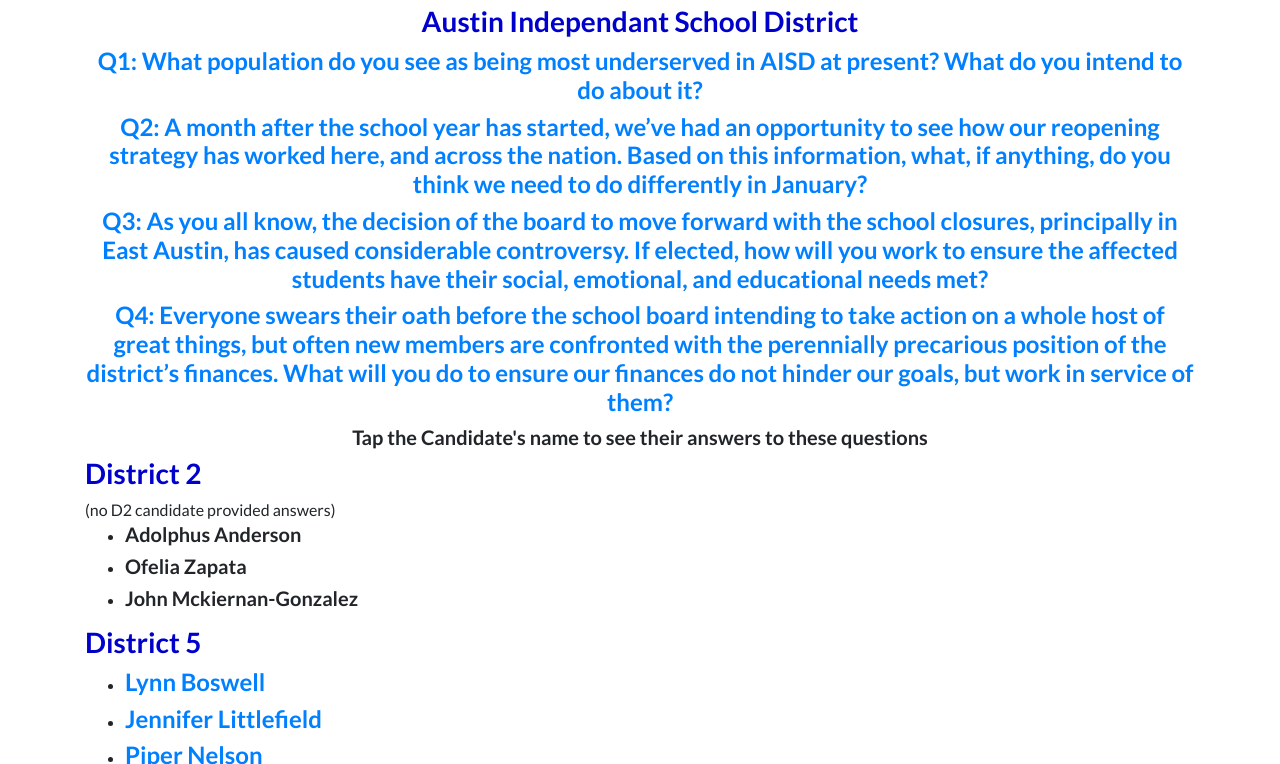
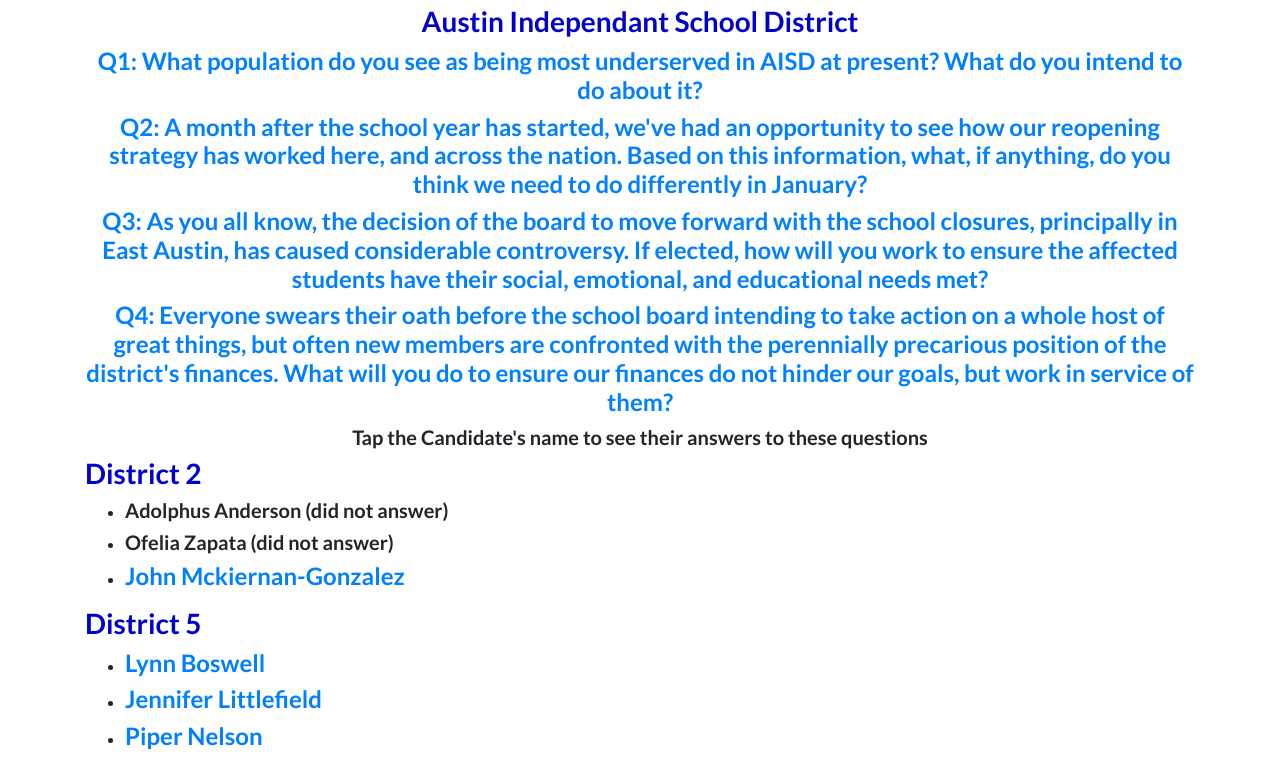
Before and after one commit to BrandonB1/UDemsEndorsement, a website: page index.html in a window 1280 px wide. Shown: the part 65-829 px from the top of the page. Drawn offline with Linux system fonts and the light colour scheme.

Commit message:
Added pdfs
to links

```diff
--- a/index.html
+++ b/index.html
@@ -32,16 +32,16 @@
       <h2>UDems September 23 Endorsement Forum Questionaire</h2>
       <h3>Austin Independant School District</h3>
       <h4>Q1: What population do you see as being most underserved in AISD at present? What do you intend to do about it?</h4>
-      <h4>Q2: A month after the school year has started, we’ve had an opportunity to see how our reopening strategy has worked here, and across the nation. Based on this information, what, if anything, do you think we need to do differently in January?</h4>
+      <h4>Q2: A month after the school year has started, we've had an opportunity to see how our reopening strategy has worked here, and across the nation. Based on this information, what, if anything, do you think we need to do differently in January?</h4>
       <h4>Q3: As you all know, the decision of the board to move forward with the school closures, principally in East Austin, has caused considerable controversy. If elected, how will you work to ensure the affected students have their social, emotional, and educational needs met?</h4>
-      <h4>Q4: Everyone swears their oath before the school board intending to take action on a whole host of great things, but often new members are confronted with the perennially precarious position of the district’s finances. What will you do to ensure our finances do not hinder our goals, but work in service of them?</h4>
+      <h4>Q4: Everyone swears their oath before the school board intending to take action on a whole host of great things, but often new members are confronted with the perennially precarious position of the district's finances. What will you do to ensure our finances do not hinder our goals, but work in service of them?</h4>
       <h5>Tap the Candidate's name to see their answers to these questions</h5>
     </center>
-    <h3>District 2</h3> (no D2 candidate provided answers)
+    <h3>District 2</h3>
     <ul>
-      <li><h5>Adolphus Anderson</h5></li>
-      <li><h5>Ofelia Zapata</h5></li>
-      <li><h5>John Mckiernan-Gonzalez</h5></li>
+      <li><h5>Adolphus Anderson (did not answer)</h5></li>
+      <li><h5>Ofelia Zapata (did not answer)</h5></li>
+      <li><a href="john.pdf"><h4>John Mckiernan-Gonzalez</h4></a></li>
     </ul>
     <h3>District 5</h3>
     <ul>
@@ -60,7 +60,7 @@
       <h4>Q1: Given what will likely be typical silence from the State of Texas, and the host of other challenges Council must address, how important is it to you that Austin take meaningful action to combat the climate crisis next year? What do you propose the city should do?</h4>
       <h4>Q2: The lack of federal leadership on COVID-19 has deepened many preexisting inequalities. As a city, what do we need to do to ensure we build back better?</h4>
       <h4>Q3: If elected to the city council, what will you do to ensure that every Austin resident has access to safe, stable shelter?</h4>
-      <h4>Q4: Recent protests have underscored just how many people don’t feel safe when contacting the authorities. What concrete steps does council need to take to ensure all Austinites are safe in our city? On what timeline?</h4>
+      <h4>Q4: Recent protests have underscored just how many people don't feel safe when contacting the authorities. What concrete steps does council need to take to ensure all Austinites are safe in our city? On what timeline?</h4>
     </center>
     <h3>District 2</h3>
     <ul>
```
Also changed, not shown: 18 other files.
